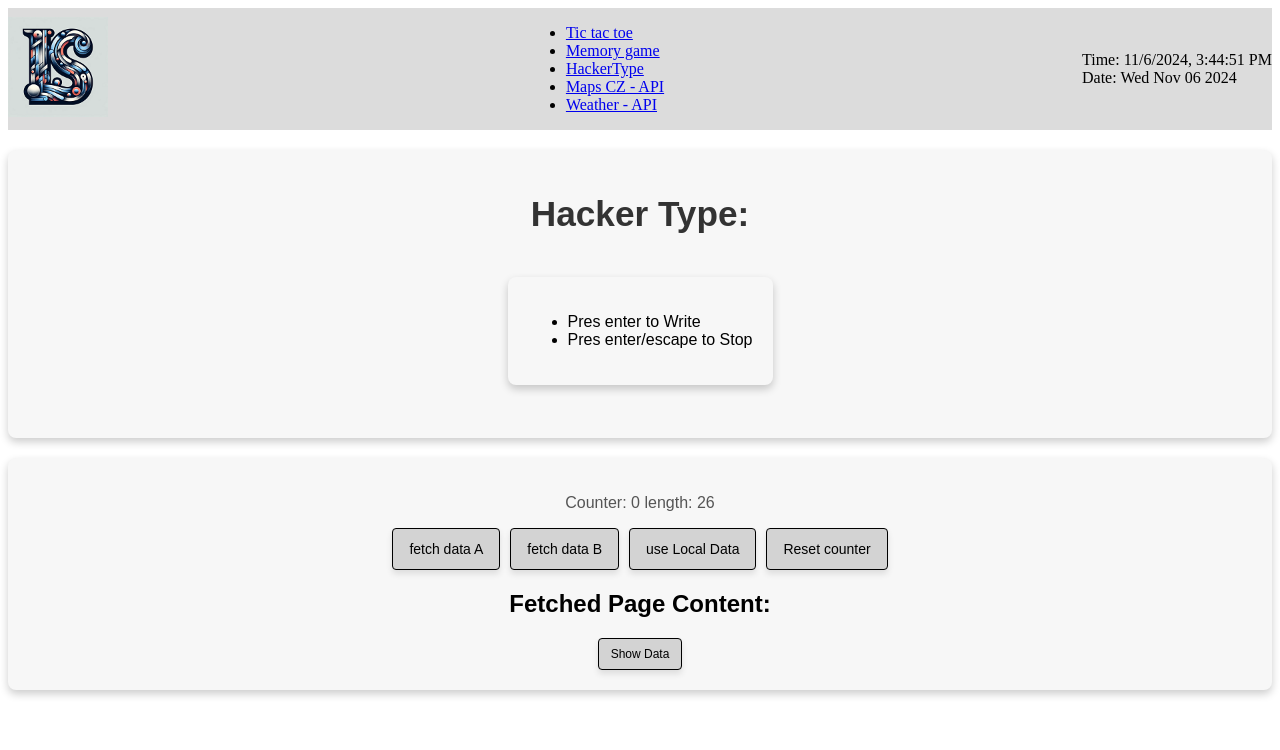
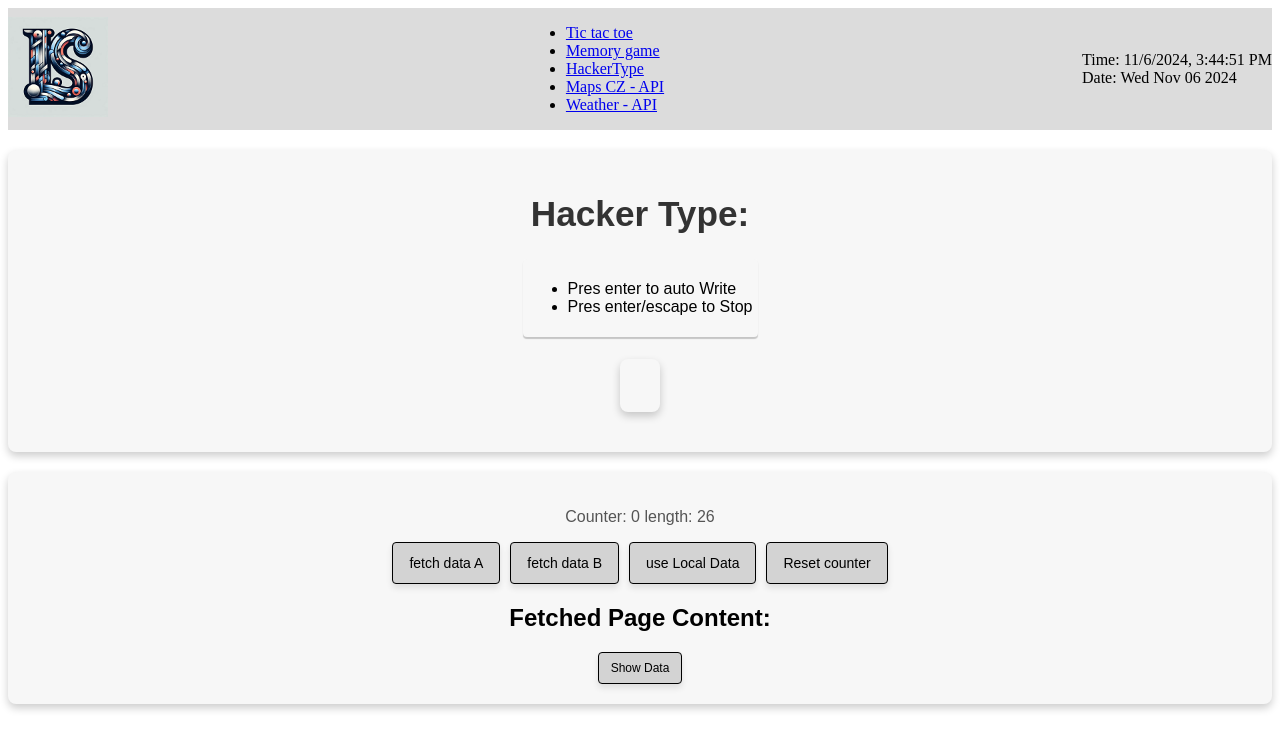
Before and after one commit to Rucnajs/React_app, a React (Create React App) app: page /HackerType in a window 1280 px wide. Shown: the top 750 px of the page. Built offline with nearby package versions, Linux system fonts and the light colour scheme; no server answers.

Commit message:
fix graphic

```diff
--- a/src/HackerType.tsx
+++ b/src/HackerType.tsx
@@ -1,4 +1,4 @@
-import { Button, ButtonContainer, Container, Heading1, Pre, Text } from './Styles'
+import { Button, ButtonContainer, Container, ContainerSmall, Heading1, Pre, Text } from './Styles'
 import { useEffect, useRef, useState } from 'react'
 
 // import text from './hackerTypeSouce.txt'
@@ -94,12 +94,13 @@ const HackerType = () => {
     <div tabIndex={0} onKeyDown={handleKeyDown}>
       <Container>
         <Heading1>Hacker Type:</Heading1>
-        <Container>
+        <ContainerSmall>
           <ul>
-            <li>Pres enter to Write</li>
+            <li>Pres enter to auto Write</li>
             <li>Pres enter/escape to Stop</li>
           </ul>
-        </Container>
+        </ContainerSmall>
+        <Container>
           <form
             onSubmit={e => {
               e.preventDefault()
@@ -107,6 +108,7 @@ const HackerType = () => {
           >
             <Pre>{writingText.slice(0, counterUserInterrupt)}</Pre>
           </form>
+        </Container>
       </Container>
       <Container>
         <Text>
--- a/src/Styles.ts
+++ b/src/Styles.ts
@@ -14,7 +14,18 @@ export const Container = styled.div<{ flexDirection?: string; alignIems?: string
   display: flex;
   flex-direction: ${({ flexDirection = 'column' }) => flexDirection};
   align-items: ${({ alignIems = 'center' }) => alignIems};
-  text-align: left;
+`
+
+export const ContainerSmall = styled.div<{ flexDirection?: string; alignIems?: string }>`
+  margin: 2px auto;
+  padding: 5px;
+  border-radius: 4px;
+  box-shadow: 0 2px 1px rgba(0, 0, 0, 0.2);
+  background-color: #f7f7f7;
+  font-family: Arial, sans-serif;
+  display: flex;
+  flex-direction: ${({ flexDirection = 'column' }) => flexDirection};
+  align-items: ${({ alignIems = 'center' }) => alignIems};
 `
 export const GridContainer = styled.div<{ columns?: number }>`
   display: grid;
```
Lines whose indentation alone changed are shown as unchanged.
